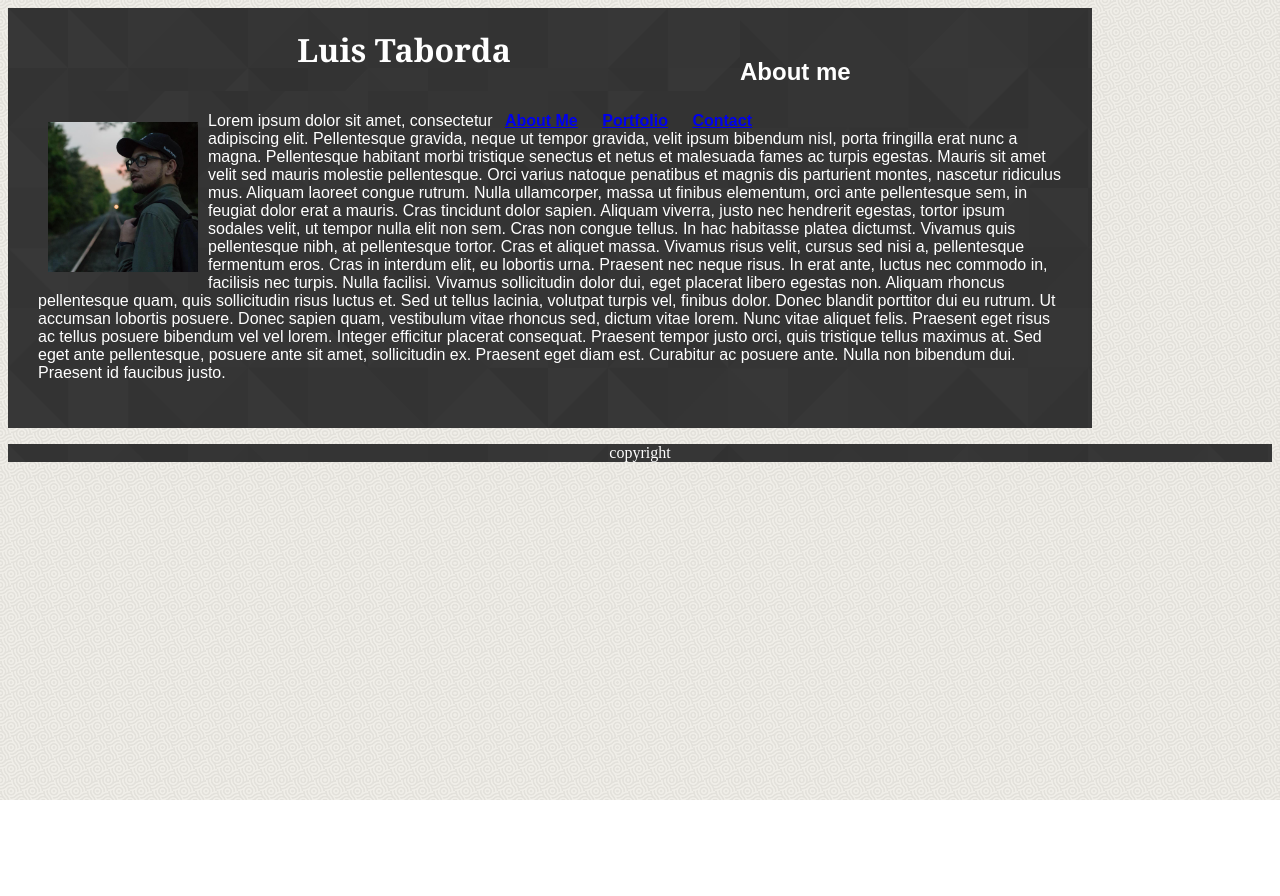
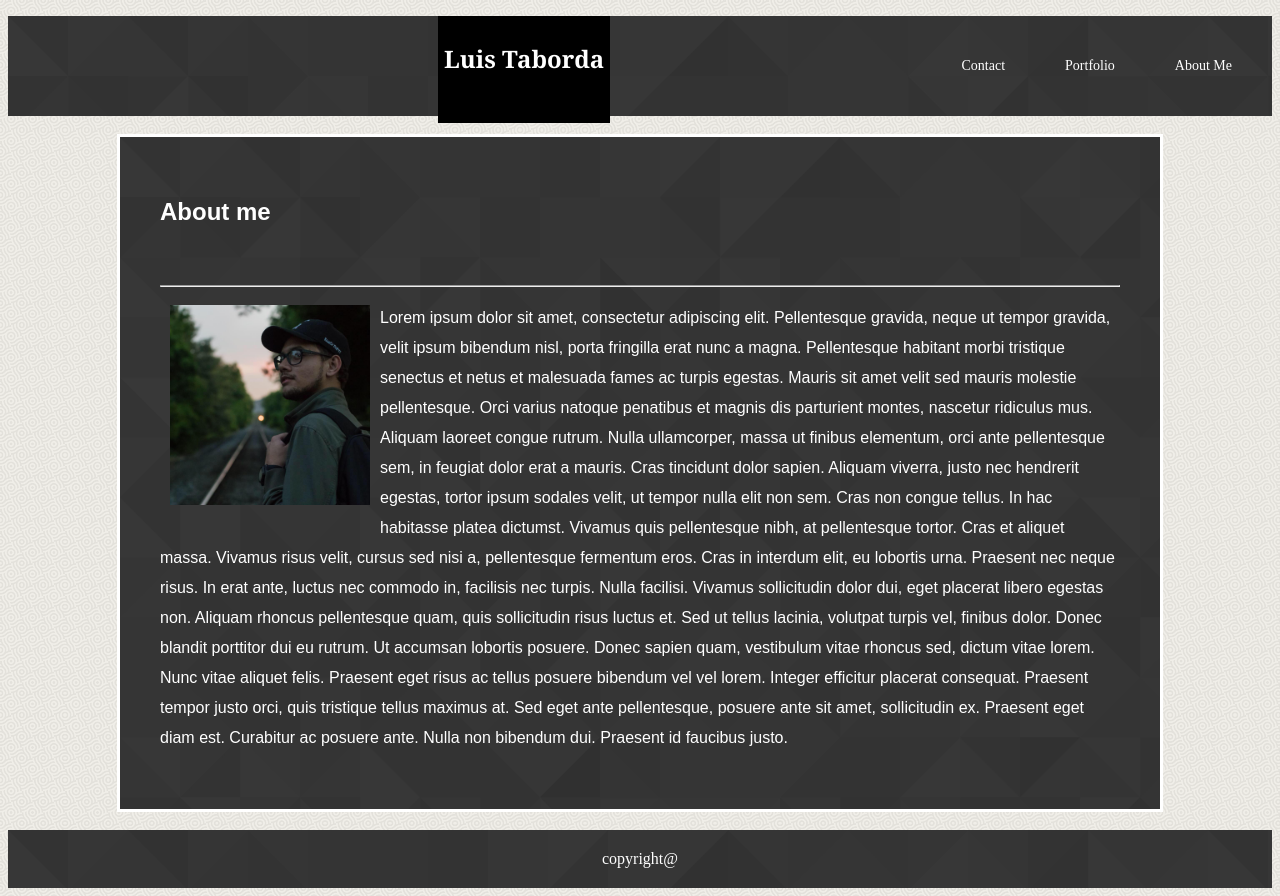
Before and after one commit to LTaborda32/Basic-Portfolio, a plain HTML site: page index.html in a window 1280 px wide. Before the commit the page ends 800 px from the top, so only its background shows below. Drawn offline with Linux system fonts and the light colour scheme.

Commit message:
final final edit

```diff
--- a/assets/css/style.css
+++ b/assets/css/style.css
@@ -3,28 +3,53 @@ body {
     padding: 0;
 
 
+
 }
 
+nav {
+    height: 100px;
+    width: 100%;
+    background-image: url(../images/footer_lodyas.png);
+}
+
+
 #pic_of_me{
-    width: 150px;
-    height: 150px;
+    width: 200px;
+    height: 200px;
     padding: 10px;
     float: left;
 
 
 
     }
+ul li{
+    list-style: none;
+    display: inline-block;
+    line-height: 100px;
+    padding: 0 20px;
 
+}
+
+li{
+    float: right;
+}
+
+ul li a{
+    display: block;
+    text-decoration: none;
+    font-size: 14px;
+    color: white;
+
+}
 .name{
     font-family: Georgia, 'Times New Roman', Times, serif;
-    text-align: center;
-    background-image: url(../images/footer_lodyas.png);
-    color: white;
+    background-color: black;
     margin-top: 0;
     margin-left: 60px;
-    padding: 20px;
-    width: 50%;
     float: left;
+    color: white;
+    padding: 6px;
+    margin-left: 430px;
 
 }
 
@@ -32,8 +57,11 @@ body {
     background-image: url(../images/footer_lodyas.png);
     color: white;
     font-family: Arial, Helvetica, sans-serif;
-    width: 1024px;
-    padding: 30px;
+    width: 960px;
+    padding: 40px;
+    margin: auto;
+    line-height: 30px;
+    border: 3px solid;
 
 
 
@@ -61,6 +89,8 @@ footer{
     text-align: center;
     background-image: url(../images/footer_lodyas.png);
     color: white;
+    padding: 20px;
+    margin: auto;
 }
 
 #main-content{
@@ -69,6 +99,7 @@ footer{
     font-family: Arial, Helvetica, sans-serif;
     width: 1024px;
     padding: 30px;
+    margin: auto;
 }
 
 .message {
@@ -109,11 +140,35 @@ footer{
     font-family: Arial, Helvetica, sans-serif;
     width: 1024px;
     padding: 30px;
+    margin: auto;
+
 
 }
 .photo{
     width: 300px;
     height: 250px;
-    padding: 5px;
+    padding: 10px;
+    position: relative;
 
 }
+
+.pic1,
+.pic2,
+.pic3,
+.pic4,
+.pic5,
+.pic6 {
+    position: fixed;
+    z-index: 2;
+
+}
+
+.nightlife{
+    background-image: url(../images/NightLife.jpg);
+}
+
+.Nightlife{
+    z-index: 3;
+    background-image: url(../images/footer_lodyas.png);
+
+}
--- a/index.html
+++ b/index.html
@@ -9,27 +9,37 @@
 <body>
     <link rel="stylesheet" href="assets/css/style.css">
        <header id="header">
-            <h1 class="name">Luis Taborda</h1>
-        <div class="navigation">
+
+
             <nav>
-                    <a href="./index.html" class="about">About Me</a>
-                    <a href="./portfolio.html" class="portfolio">Portfolio</a>
-                    <a href="./contact.html" class="contact">Contact</a>
+                <div class="name">
+                    <h1>Luis Taborda</h1><br>
+
+                </div>
+                    <ul>
+                        <li><a href="./index.html" class="about">About Me</a></li>
+                        <li><a href="./portfolio.html" class="portfolio">Portfolio</a></li>
+                        <li><a href="./contact.html" class="contact">Contact</a></li>
+                    </ul>
             </nav>
-        </div>
+            <br>
+
        </header>
     <div id="about_me">
-        <section class="main_bio">
             <h2>About me</h2>
+            <br>
+            <hr />
+
                 <img src="assets/images/picofme.jpg" alt="My pic" id="pic_of_me">
 
                 <p> Lorem ipsum dolor sit amet, consectetur adipiscing elit. Pellentesque gravida, neque ut tempor gravida, velit ipsum bibendum nisl, porta fringilla erat nunc a magna. Pellentesque habitant morbi tristique senectus et netus et malesuada fames ac turpis egestas. Mauris sit amet velit sed mauris molestie pellentesque. Orci varius natoque penatibus et magnis dis parturient montes, nascetur ridiculus mus. Aliquam laoreet congue rutrum. Nulla ullamcorper, massa ut finibus elementum, orci ante pellentesque sem, in feugiat dolor erat a mauris. Cras tincidunt dolor sapien. Aliquam viverra, justo nec hendrerit egestas, tortor ipsum sodales velit, ut tempor nulla elit non sem. Cras non congue tellus. In hac habitasse platea dictumst. Vivamus quis pellentesque nibh, at pellentesque tortor. Cras et aliquet massa. Vivamus risus velit, cursus sed nisi a, pellentesque fermentum eros. Cras in interdum elit, eu lobortis urna. Praesent nec neque risus. In erat ante, luctus nec commodo in, facilisis nec turpis.
 
                      Nulla facilisi. Vivamus sollicitudin dolor dui, eget placerat libero egestas non. Aliquam rhoncus pellentesque quam, quis sollicitudin risus luctus et. Sed ut tellus lacinia, volutpat turpis vel, finibus dolor. Donec blandit porttitor dui eu rutrum. Ut accumsan lobortis posuere. Donec sapien quam, vestibulum vitae rhoncus sed, dictum vitae lorem. Nunc vitae aliquet felis. Praesent eget risus ac tellus posuere bibendum vel vel lorem. Integer efficitur placerat consequat. Praesent tempor justo orci, quis tristique tellus maximus at. Sed eget ante pellentesque, posuere ante sit amet, sollicitudin ex. Praesent eget diam est. Curabitur ac posuere ante. Nulla non bibendum dui. Praesent id faucibus justo.</p>
-            </section>
+
         </div>
+        <br>
         <footer>
-            <p>copyright</p>
+            copyright@
         </footer>
 </body>
 </html>
```
Also changed, not shown: contact.html (+17 -8 lines), portfolio.html (+21 -6 lines).
